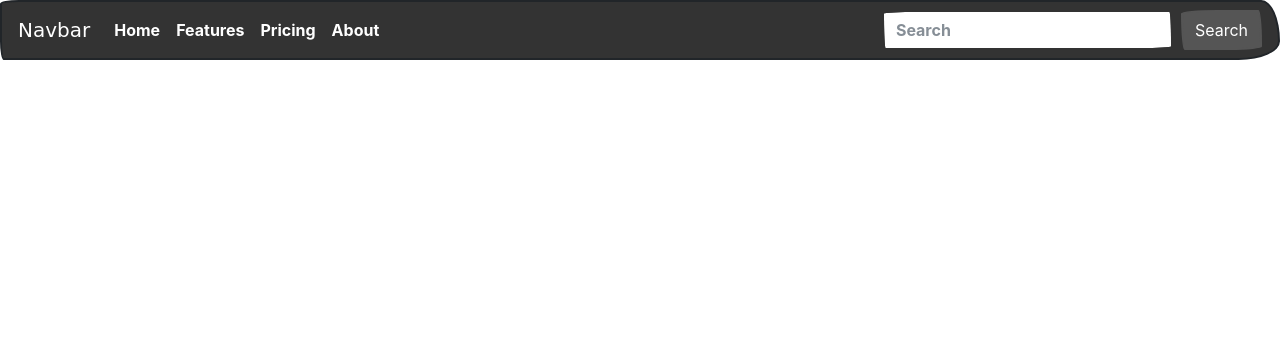
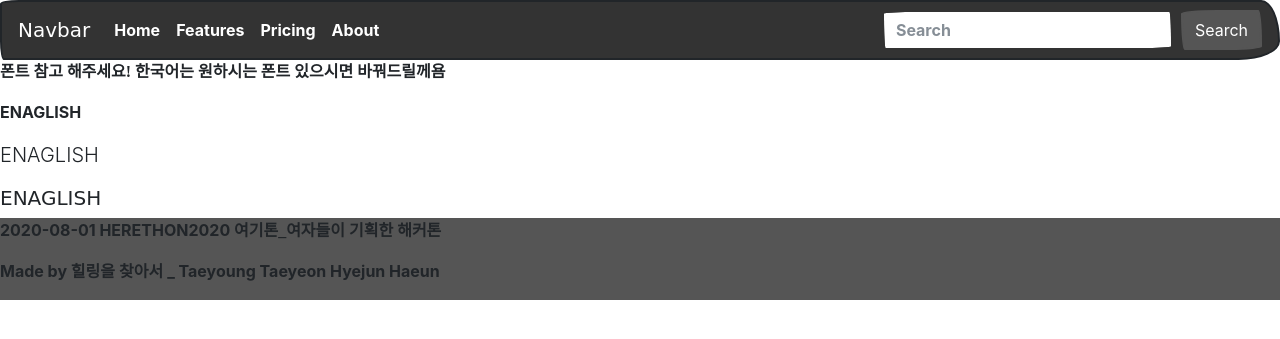
Before and after one commit to solar3070/healing_hello, a Django app: template theapp/templates/test2.html in a window 1280 px wide. Shown: the top 339 px of the page. Run offline with Django 3.2, Linux system fonts and the light colour scheme; the template is opened without the code that fills it, so the values that code supplies are empty; some libraries are stand-ins or nearby versions; some web fonts are replaced.

Commit message:
html head안에 블록뚫었습니다!

```diff
--- a/healing_hello/urls.py
+++ b/healing_hello/urls.py
@@ -19,6 +19,5 @@
 
 urlpatterns = [
     path('admin/', admin.site.urls),
-    path('',views.test, name='test'),
-    path('test2',views.test2, name='test2'),
+    path('',views.test2, name='test'),
 ]
--- /dev/null
+++ b/theapp/static/font/ko_font.css
@@ -0,0 +1,5 @@
+@font-face { font-family: 'Dovemayo-Bold'; src: url('https://cdn.jsdelivr.net/gh/projectnoonnu/noonfonts_four@1.0/Dovemayo-Bold.woff') format('woff'); font-weight: normal; font-style: normal; }
+
+#ko{
+    font-family: 'Dovemayo-Bold';
+}
--- a/theapp/templates/base.html
+++ b/theapp/templates/base.html
@@ -1,3 +1,4 @@
+{% load static %}
 <!DOCTYPE html>
 <html lang="en">
 <head>
@@ -5,11 +6,16 @@
     <meta name="viewport" content="width=device-width, initial-scale=1.0">
     <title>Document</title>
 
-    <sytle>
+
         <link rel="stylesheet" href="https://stackpath.bootstrapcdn.com/bootstrap/4.5.0/css/bootstrap.min.css" integrity="sha384-9aIt2nRpC12Uk9gS9baDl411NQApFmC26EwAOH8WgZl5MYYxFfc+NcPb1dKGj7Sk" crossorigin="anonymous">
         <!-- navbar에 적용한 css -->
         <link rel="stylesheet" href="https://stackpath.bootstrapcdn.com/bootswatch/4.5.0/sketchy/bootstrap.min.css" integrity="sha384-NkI/Nlr1DZ5rUXWWdnuZb97FQRgCCcwC66DC+HUCY0oVx6BgBHUfPcwL1vwp93JZ" crossorigin="anonymous">
-    </sytle>
+        <!-- 한국어 font 적용에 필요한 css-->
+        <link rel="stylesheet" href="{% static 'font/ko_font.css'%}"
+
+        {% block head %}
+        {% endblock head %}
+
 </head>
 <body>
 
@@ -44,12 +50,18 @@
     <!-- navbar end -->
 
     <!-- Content Wrapper start-->
+
     {% block content %}
     {% endblock content %}
 
-    <footer>
+    <!-- Content Wrapper start-->
 
-
+    <footer class="bg-dark">
+      <div class="row">
+        <div class="col-lg-12">
+          <p> 2020-08-01 HERETHON2020 <span id="ko">여기톤_여자들이 기획한 해커톤</span></p>
+          <p> Made by <span id="ko"> 힐링을 찾아서 </span> _ Taeyoung Taeyeon Hyejun Haeun</p>
+        </div>
     </footer>
 
     <script src="https://code.jquery.com/jquery-3.5.1.slim.min.js" integrity="sha384-DfXdz2htPH0lsSSs5nCTpuj/zy4C+OGpamoFVy38MVBnE+IbbVYUew+OrCXaRkfj" crossorigin="anonymous"></script>
--- a/theapp/templates/test2.html
+++ b/theapp/templates/test2.html
@@ -1,4 +1,14 @@
 {% extends 'base.html' %}
+{% load static %}
 
+<!-- 여기다가 css 파일이나 link 파일 넣어주세요!-->
+{% block head %}
+{% endblock head %}
+
+<!-- content가 시작되는 영역 입니다!-->
 {% block content %}
+<p id="ko">폰트 참고 해주세요! 한국어는 원하시는 폰트 있으시면 바꿔드릴께욤</p>
+<p>ENAGLISH</p>
+<p class="lead">ENAGLISH</p>
+<h5>ENAGLISH</h5>
 {% endblock content %}
--- a/theapp/views.py
+++ b/theapp/views.py
@@ -2,8 +2,5 @@
 
 # Create your views here.
 
-def test(requests):
-    return render(requests, 'test.html')
-
 def test2(requests):
     return render(requests, 'test2.html')
```
Also changed, not shown: 3 other files.
